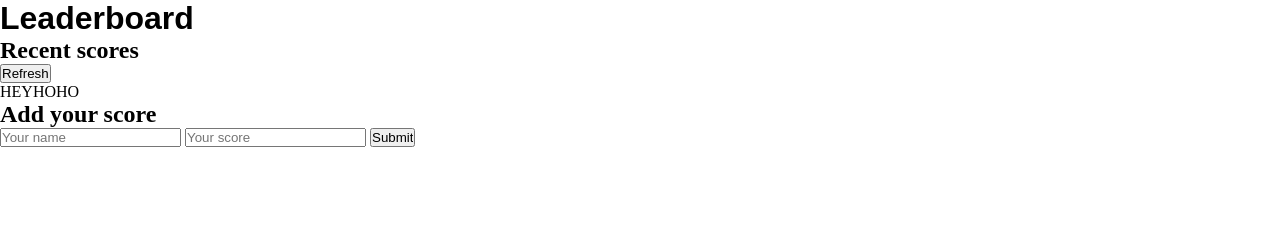
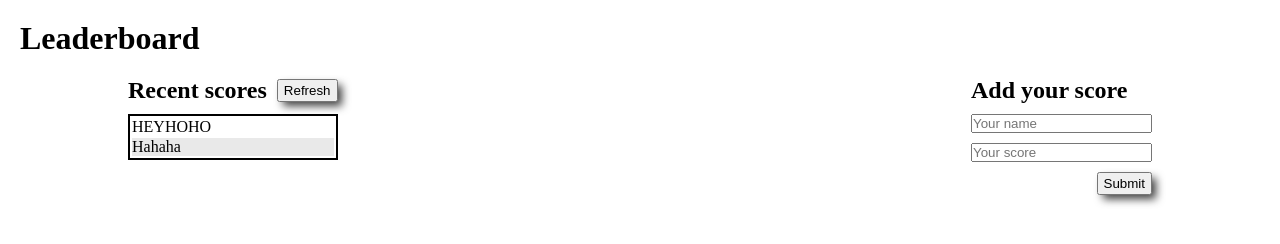
Before and after one commit to Anjacodes/Leaderboard, a website built with webpack: page src/index.html in a window 1280 px wide. Built offline with nearby package versions, Linux system fonts and the light colour scheme; a web font is replaced by a local one.

Commit message:
Add Styles

```diff
--- a/src/index.html
+++ b/src/index.html
@@ -10,24 +10,29 @@
     <title>Document</title>
 </head>
 <body>
-  <main>
-    <h1>Leaderboard</h1>
-    <section>
+  <main class="flexContainerCol">
+    <h1 class="headFontStyle">Leaderboard</h1>
+    <section class="flexContainer mainContainer">
       <div>
-        <div>
-          <h2 class="heading">Recent scores</h2>
-          <button class="btnForm"type="button">Refresh</button>
+        <div class="flexContainer headCont btmMargin">
+          <h2 class="headFontStyle rightMargin">Recent scores</h2>
+          <button class="btn" type="button">Refresh</button>
         </div>
-        <table class="rctScores">
-            <tr>HEYHOHO</tr>
+        <table class="table">
+            <tr>
+              <td>HEYHOHO</td>
+            </tr>
+            <tr>
+              <td>Hahaha</td>
+            </tr>
         </table>
       </div>
       <div>
-        <h2 class="heading">Add your score</h2>
-        <form>
-            <input type="text" placeholder="Your name">
-            <input type="number" placeholder="Your score">
-            <input type="button" value="Submit" class="btnForm">
+        <h2 class="headFontStyle btmMargin">Add your score</h2>
+        <form class="flexContainerCol">
+            <input type="text" placeholder="Your name" class="formInput">
+            <input type="number" placeholder="Your score" class="formInput">
+            <input type="button" value="Submit" class="btn btnForm">
         </form>
       </div>
     </section>
--- a/src/index.js
+++ b/src/index.js
@@ -1,2 +1,2 @@
-import _ from 'lodash';
-import './style.css'
+// import _ from 'lodash';
+import './style.css';
--- a/src/style.css
+++ b/src/style.css
@@ -8,6 +8,64 @@ body {
   font-family: 'Maitree', serif;
 }
 
+.flexContainerCol {
+  display: flex;
+  flex-direction: column;
+  align-items: center;
+}
+
 h1 {
-  font-family: 'ABeeZee', sans-serif;
+  margin: 20px 20px;
+  align-self: flex-start;
 }
+
+.headFontStyle {
+  font-family: 'Maitree', serif;
+}
+
+.mainContainer {
+  width: 80%;
+}
+
+.flexContainer {
+  display: flex;
+  justify-content: space-between;
+}
+
+.btmMargin {
+  margin-bottom: 10px;
+}
+
+.rightMargin {
+  margin-right: 10px;
+}
+
+.headCont {
+  align-items: center;
+}
+
+.table {
+  border: 2px solid black;
+  width: 100%;
+}
+
+tr:nth-child(even) {
+  background-color: #e9e9e9;
+}
+
+.formInput {
+  align-self: flex-start;
+  width: 100%;
+  margin-bottom: 10px;
+}
+
+.btn {
+  padding: 2px 5px;
+  box-shadow: 5px 5px 8px -1px rgba(0, 0, 0, 0.75);
+  -webkit-box-shadow: 5px 5px 8px -1px rgba(0, 0, 0, 0.75);
+  -moz-box-shadow: 5px 5px 8px -1px rgba(0, 0, 0, 0.75);
+}
+
+.btnForm {
+  align-self: flex-end;
+}
--- a/webpack.config.js
+++ b/webpack.config.js
@@ -13,7 +13,7 @@ module.exports = {
       title: 'Leaderboard',
       inject: 'body',
       template: './src/index.html',
-      filename: 'index.html'
+      filename: 'index.html',
     }),
   ],
   output: {
```
